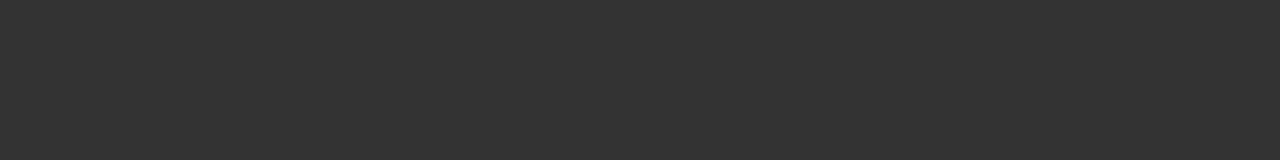
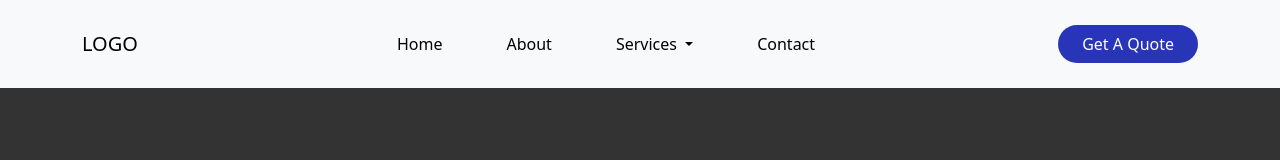
Before and after one commit to sravannk21/Midseas-Shipping-and-Logistics, a website: page index.html in a window 1280 px wide. Drawn offline with Linux system fonts and the light colour scheme.

Commit message:
main navigation created with added basic navigation

```diff
--- a/index.html
+++ b/index.html
@@ -8,7 +8,42 @@
 </head>
 <body>
     <header>
-
+        <!--MAIN NAVIGATION-->
+        <nav class="navbar navbar-expand-lg navbar-light bg-light">
+            <div class="container">
+              <a class="navbar-brand" href="#"><img src="" class="img-fluid" alt="">LOGO</a>
+              <button class="navbar-toggler" type="button" data-bs-toggle="collapse" data-bs-target="#navbarSupportedContent" aria-controls="navbarSupportedContent" aria-expanded="false" aria-label="Toggle navigation">
+                <span class="navbar-toggler-icon"></span>
+              </button>
+              <div class="collapse navbar-collapse my-3" id="navbarSupportedContent">
+                <ul class="navbar-nav mx-auto mb-2 mb-lg-0">
+                  <li class="nav-item">
+                    <a class="nav-link active mx-4" aria-current="page" href="#">Home</a>
+                  </li>
+                  <li class="nav-item">
+                    <a class="nav-link active mx-4" aria-current="page" href="#">About</a>
+                  </li>
+                  <li class="nav-item dropdown">
+                    <a class="nav-link dropdown-toggle active mx-4" href="#" id="navbarDropdown" role="button" data-bs-toggle="dropdown" aria-expanded="false">
+                      Services
+                    </a>
+                    <ul class="dropdown-menu" aria-labelledby="navbarDropdown">
+                      <li><a class="dropdown-item" href="#">Action</a></li>
+                      <li><a class="dropdown-item" href="#">Another action</a></li>
+                      <li><a class="dropdown-item" href="#">Something else here</a></li>
+                    </ul>
+                  </li>
+                  <li class="nav-item">
+                    <a class="nav-link active mx-4" aria-current="page" href="#">Contact</a>
+                  </li>
+                </ul>
+                <div>
+                    <a href="#" class="text-capitalize text-decoration-none text-white u-primary-color-bg rounded-pill py-2 px-4">get a quote</a>
+                </div>
+              </div>
+            </div>
+          </nav>
     </header>
+    <script src="./build/js/bootstrap.bundle.min.js"></script>
 </body>
 </html>
--- a/src/sass/abstracts/__variables.scss
+++ b/src/sass/abstracts/__variables.scss
@@ -1,2 +1,3 @@
 //colors
 $black: #000000;
+$primary-color: #2835B8;
--- a/src/sass/basics/__utilities.scss
+++ b/src/sass/basics/__utilities.scss
@@ -0,0 +1,3 @@
+.u-primary-color-bg{
+    background-color: $primary-color;
+}
```
Also changed, not shown: build/css/style.css, build/img/Midseas.png (added), build/img/logo.png (added), build/js/bootstrap.bundle.min.js (added), 1 other file.
